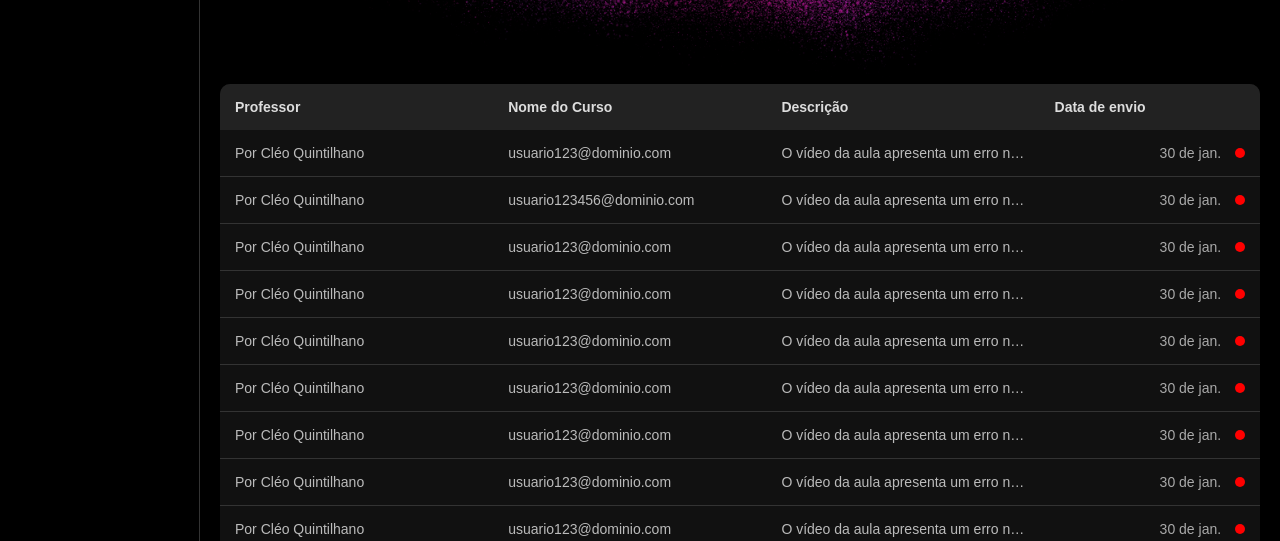
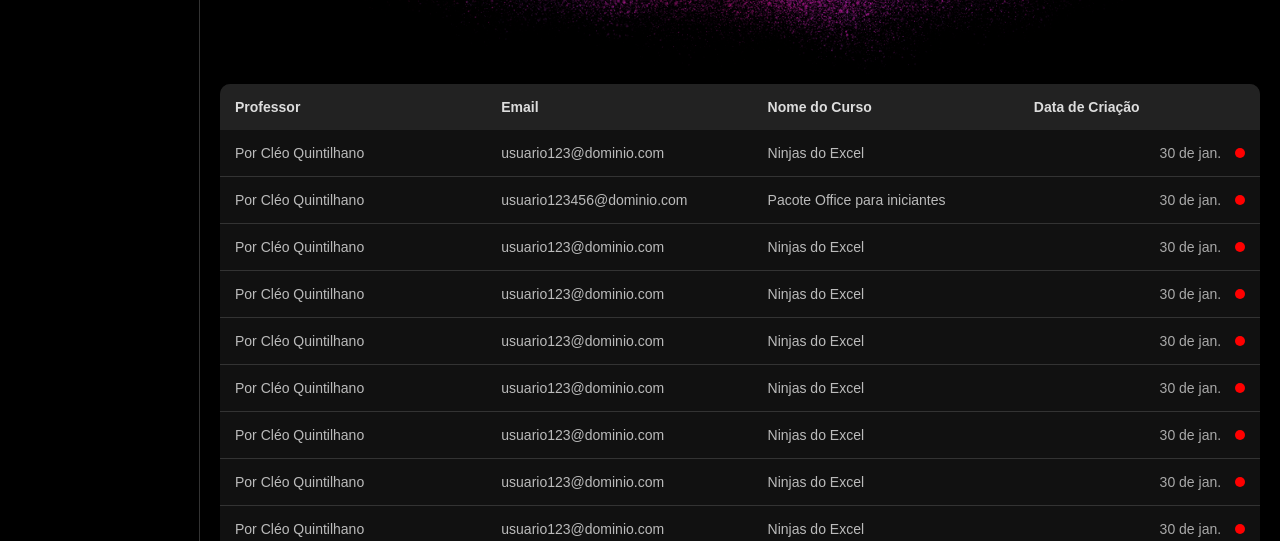
Before and after one commit to salgadoles/OAT, a website: page src/pages/admin/admin-cursoativo.html in a window 1280 px wide. Shown: the part 259-800 px from the top of the page. Drawn offline with Linux system fonts and the light colour scheme.

Commit message:
Atualiza páginas de admin

```diff
--- a/src/pages/admin/admin-cursoativo.html
+++ b/src/pages/admin/admin-cursoativo.html
@@ -26,14 +26,14 @@
 
   <!-- Sidebar -->
   <div class="sidebar">
-    <button>Solicitações de novos cursos <span>20+</span></button>
+
   </div>
 
   <!-- Content -->
   <div class="content">
     <div class="header">
       <b>Bem vindo Administrador!</b>
-      <h1>Gerenciar Cursos</h1>
+      <h1>GERENCIAR CURSOS</h1>
     </div>
 
     <div class="wrapper-table">
@@ -41,9 +41,9 @@
         <thead>
           <tr>
             <th>Professor</th>
+            <th>Email</th>
             <th>Nome do Curso</th>
-            <th>Descrição</th>
-            <th>Data de envio</th>
+            <th>Data de Criação</th>
           </tr>
         </thead>
         <tbody id="tabela-solicitacoes">
@@ -58,28 +58,24 @@
         <h2 id="modalUsuario"></h2>
         <p id="modalDescricao"></p>
         <p><strong>Data do pedido:</strong> <span id="modalData"></span></p>
-        <label for="">Marcar como visualizado</label>
-        <div class="checkbox">
-            <input type="checkbox" name="visualizar" id="visualizar" value="">
-        </div>
-
+        <button class="btn">Remover</button>
         <button class="btn">Cancelar</button>
       </div>
 
       <script>
         const dados = [
-          { usuario: "Por Cléo Quintilhano", email: "usuario123@dominio.com", descricao: "O vídeo da aula apresenta um erro no exemplo prático da função PROCV: a fórmula utilizada não corresponde ao intervalo de dados apresentado na planilha, o que pode gerar resultados incorretos ou a mensagem de erro.", data: "30 de jan." },
-          { usuario: "Por Cléo Quintilhano", email: "usuario123456@dominio.com", descricao: "O vídeo da aula apresenta um erro no exemplo prático da função PROCV: a fórmula utilizada não corresponde ao intervalo de dados apresentados na planilha, o que pode gerar resultados incorretos ou a mensagem de erro.", data: "30 de jan." },
-          { usuario: "Por Cléo Quintilhano", email: "usuario123@dominio.com", descricao: "O vídeo da aula apresenta um erro no exemplo prático da função PROCV: a fórmula utilizada não corresponde ao intervalo de dados apresentados na planilha, o que pode gerar resultados incorretos ou a mensagem de erro.", data: "30 de jan." },
-          { usuario: "Por Cléo Quintilhano", email: "usuario123@dominio.com", descricao: "O vídeo da aula apresenta um erro no exemplo prático da função PROCV: a fórmula utilizada não corresponde ao intervalo de dados apresentados na planilha, o que pode gerar resultados incorretos ou a mensagem de erro.", data: "30 de jan." },
-          { usuario: "Por Cléo Quintilhano", email: "usuario123@dominio.com", descricao: "O vídeo da aula apresenta um erro no exemplo prático da função PROCV: a fórmula utilizada não corresponde ao intervalo de dados apresentados na planilha, o que pode gerar resultados incorretos ou a mensagem de erro.", data: "30 de jan." },
-          { usuario: "Por Cléo Quintilhano", email: "usuario123@dominio.com", descricao: "O vídeo da aula apresenta um erro no exemplo prático da função PROCV: a fórmula utilizada não corresponde ao intervalo de dados apresentados na planilha, o que pode gerar resultados incorretos ou a mensagem de erro.", data: "30 de jan." },
-          { usuario: "Por Cléo Quintilhano", email: "usuario123@dominio.com", descricao: "O vídeo da aula apresenta um erro no exemplo prático da função PROCV: a fórmula utilizada não corresponde ao intevalo de dados apresentados na planilha, o que pode gerar resultados incorretos ou a mensagem de erro.", data: "30 de jan." },
-          { usuario: "Por Cléo Quintilhano", email: "usuario123@dominio.com", descricao: "O vídeo da aula apresenta um erro no exemplo prático da função PROCV: a fórmula utilizada não corresponde ao intervalo de dados apresentados na planilha, o que pode gerar resultados incorretos ou mensafem", data: "30 de jan." },
-          { usuario: "Por Cléo Quintilhano", email: "usuario123@dominio.com", descricao: "O vídeo da aula apresenta um erro no exemplo prático da função PROCV: a fórmula utilizada não corresponde ao...", data: "30 de jan." },
-          { usuario: "Por Cléo Quintilhano", email: "usuario123@dominio.com", descricao: "O vídeo da aula apresenta um erro no exemplo prático da função PROCV: a fórmula utilizada não corresponde ao...", data: "30 de jan." },
-          { usuario: "Por Cléo Quintilhano", email: "usuario123@dominio.com", descricao: "O vídeo da aula apresenta um erro no exemplo prático da função PROCV: a fórmula utilizada não corresponde ao...", data: "30 de jan." },
-          { usuario: "Por Cléo Quintilhano", email: "usuario123@dominio.com", descricao: "O vídeo da aula apresenta um erro no exemplo prático da função PROCV: a fórmula utilizada não corresponde ao...", data: "30 de jan." }
+          { usuario: "Por Cléo Quintilhano", email: "usuario123@dominio.com", curso: "Ninjas do Excel", data: "30 de jan." },
+          { usuario: "Por Cléo Quintilhano", email: "usuario123456@dominio.com", curso: "Pacote Office para iniciantes", data: "30 de jan." },
+          { usuario: "Por Cléo Quintilhano", email: "usuario123@dominio.com", curso: "Ninjas do Excel", data: "30 de jan." },
+          { usuario: "Por Cléo Quintilhano", email: "usuario123@dominio.com", curso: "Ninjas do Excel", data: "30 de jan." },
+          { usuario: "Por Cléo Quintilhano", email: "usuario123@dominio.com", curso: "Ninjas do Excel", data: "30 de jan." },
+          { usuario: "Por Cléo Quintilhano", email: "usuario123@dominio.com", curso: "Ninjas do Excel", data: "30 de jan." },
+          { usuario: "Por Cléo Quintilhano", email: "usuario123@dominio.com", curso: "Ninjas do Excel", data: "30 de jan." },
+          { usuario: "Por Cléo Quintilhano", email: "usuario123@dominio.com", curso: "Ninjas do Excel", data: "30 de jan." },
+          { usuario: "Por Cléo Quintilhano", email: "usuario123@dominio.com", curso: "Ninjas do Excel", data: "30 de jan." },
+          { usuario: "Por Cléo Quintilhano", email: "usuario123@dominio.com", curso: "Ninjas do Excel", data: "30 de jan." },
+          { usuario: "Por Cléo Quintilhano", email: "usuario123@dominio.com", curso: "Ninjas do Excel", data: "30 de jan." },
+          { usuario: "Por Cléo Quintilhano", email: "usuario123@dominio.com", curso: "Ninjas do Excel", data: "30 de jan." }
         ];
 
         const tabela = document.getElementById("tabela-solicitacoes");
@@ -96,7 +92,7 @@
           tr.innerHTML = `
         <td>${item.usuario}</td>
         <td>${item.email}</td>
-        <td>${item.descricao}</td>
+        <td>${item.curso}</td>
         <td>${item.data} <span class="dot-red"></span></td>
       `;
 
@@ -104,7 +100,7 @@
           tr.addEventListener("click", () => {
             modalUsuario.textContent = item.usuario;
             modalUsuario.textContent = item.email;
-            modalDescricao.textContent = item.descricao;
+            modalDescricao.textContent = item.curso;
             modalData.textContent = item.data;
             modal.style.display = "flex";
           });
```
Also changed, not shown: src/pages/admin/admin-reporte.html (+2 -2 lines), src/pages/admin/admin-solicitacao.html (+2 -3 lines).
